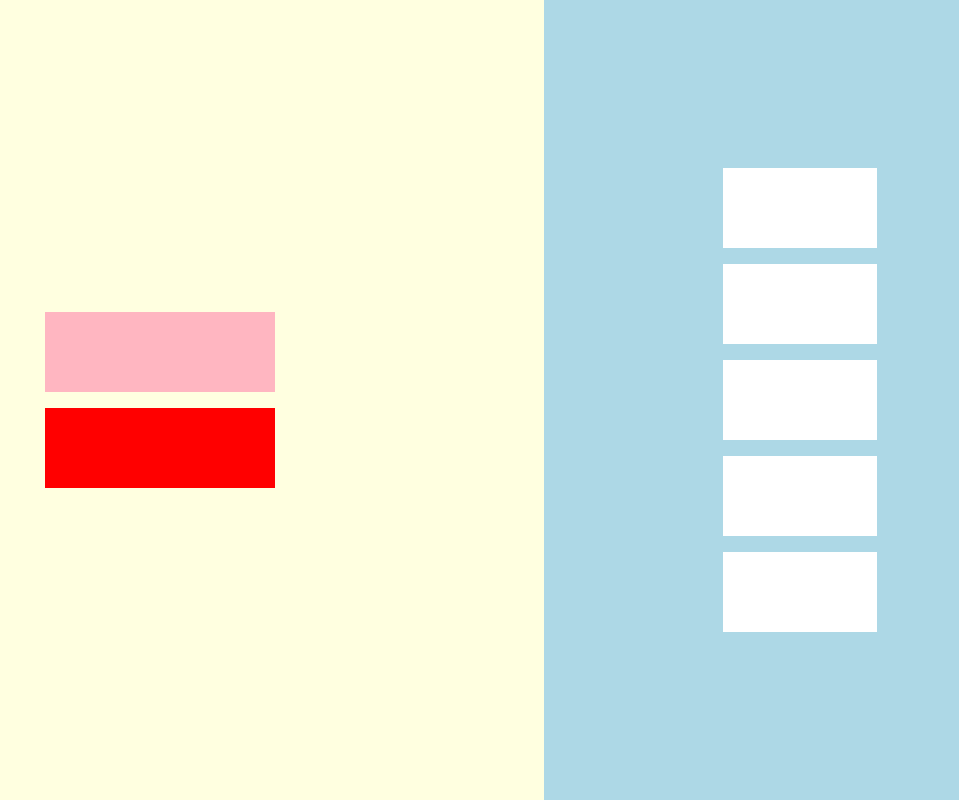
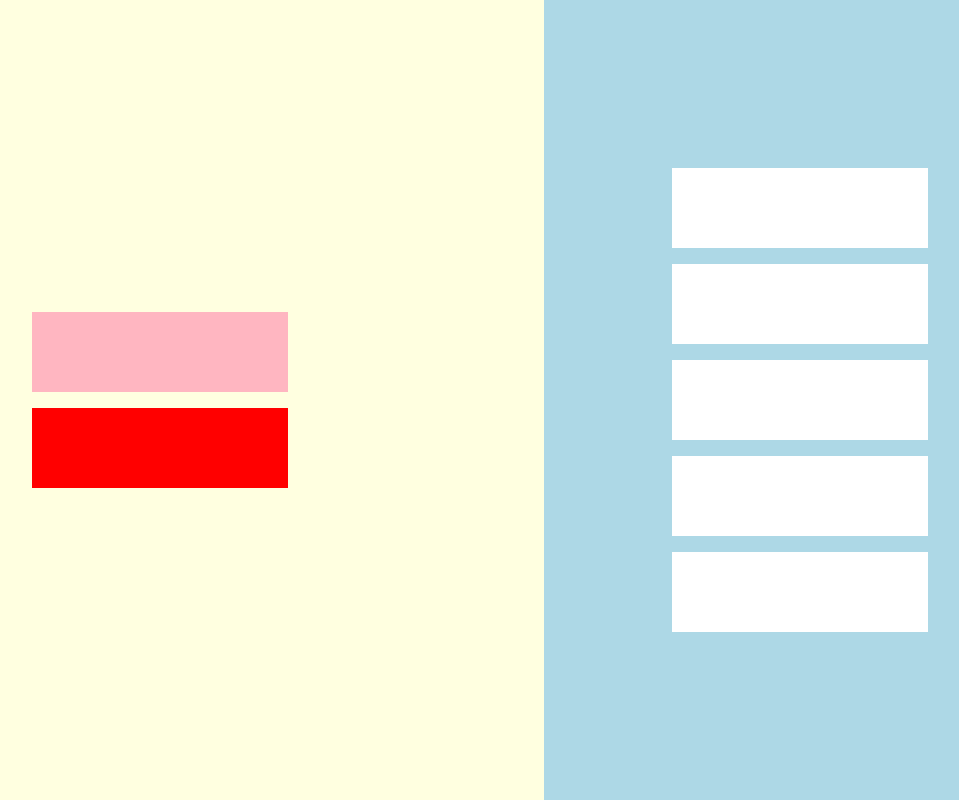
Before and after one commit to 26june/ordered-project, a React (Create React App) app: page / in a window 1280 px wide. Shown: the whole page, without its empty margins (224-1183 px from the left). Built offline with nearby package versions, Linux system fonts and the light colour scheme.

Commit message:
update styling

```diff
--- a/src/App.js
+++ b/src/App.js
@@ -90,6 +90,3 @@ export default App;
 
 //TODO TRY EVERY POSITION IN THE ARRAY IF NO SORTED POSSIBILITY THEN LOSE
 //IF THERES A POSSBILE SPACE THEN STOP CHECKING
-
-//REMOVE REPEATING
-//REMOVING REPLACING DROPPABLE ELEMENTS
--- a/src/components/HomeScreenLeft.jsx
+++ b/src/components/HomeScreenLeft.jsx
@@ -16,15 +16,15 @@ const LeftContainer = styled.div`
 `;
 
 const DroppableContainer = styled.div`
-  height: 10%;
-  width: 30%;
+  height: 10vh;
+  width: 20vw;
 
   background-color: lightpink;
 `;
 
 const RandomNumberButton = styled.div`
-  height: 10%;
-  width: 30%;
+  height: 10vh;
+  width: 20vw;
 
   background-color: red;
 `;
--- a/src/components/HomeScreenRight.jsx
+++ b/src/components/HomeScreenRight.jsx
@@ -15,8 +15,8 @@ const RightContainer = styled.div`
 `;
 
 const DroppableContainer = styled.div`
-  height: 10%;
-  width: 30%;
+  height: 10vh;
+  width: 20vw;
 
   transition: background-color 1s ease;
   font-size: 3rem;
```
